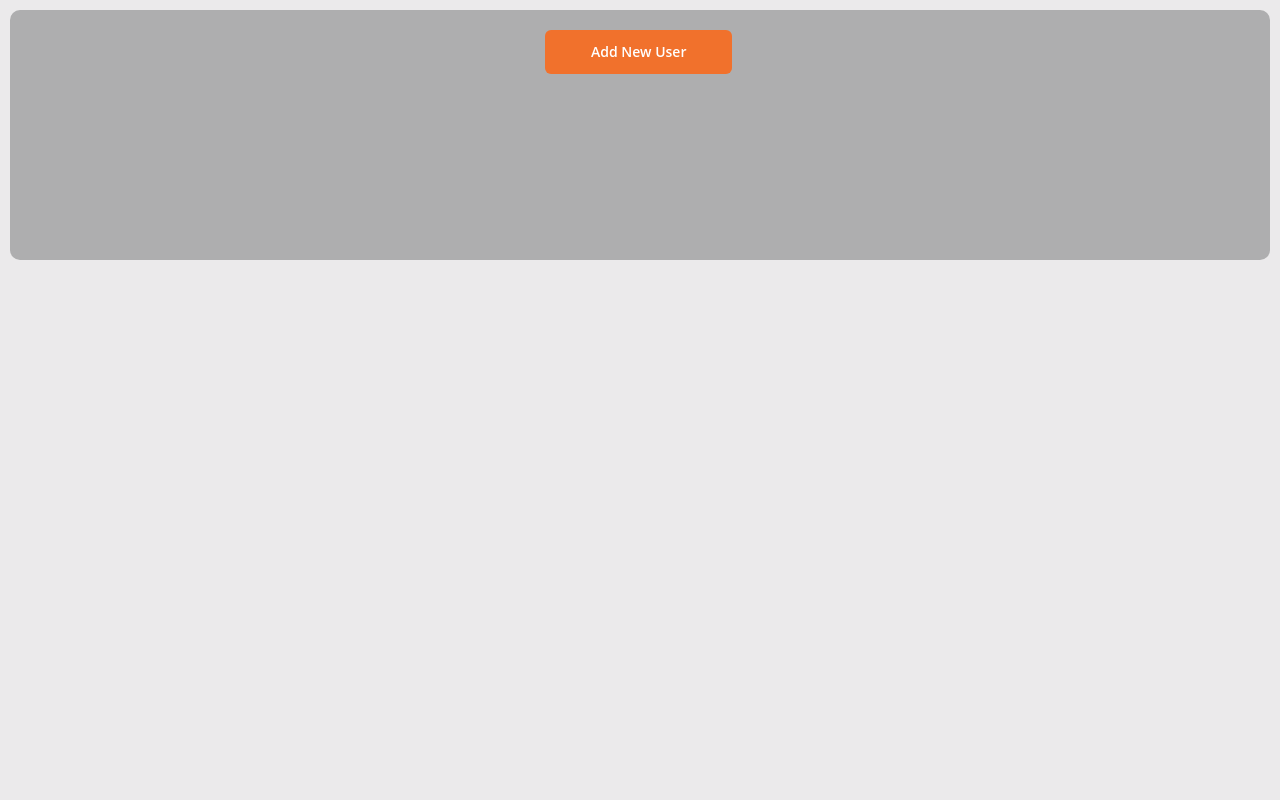
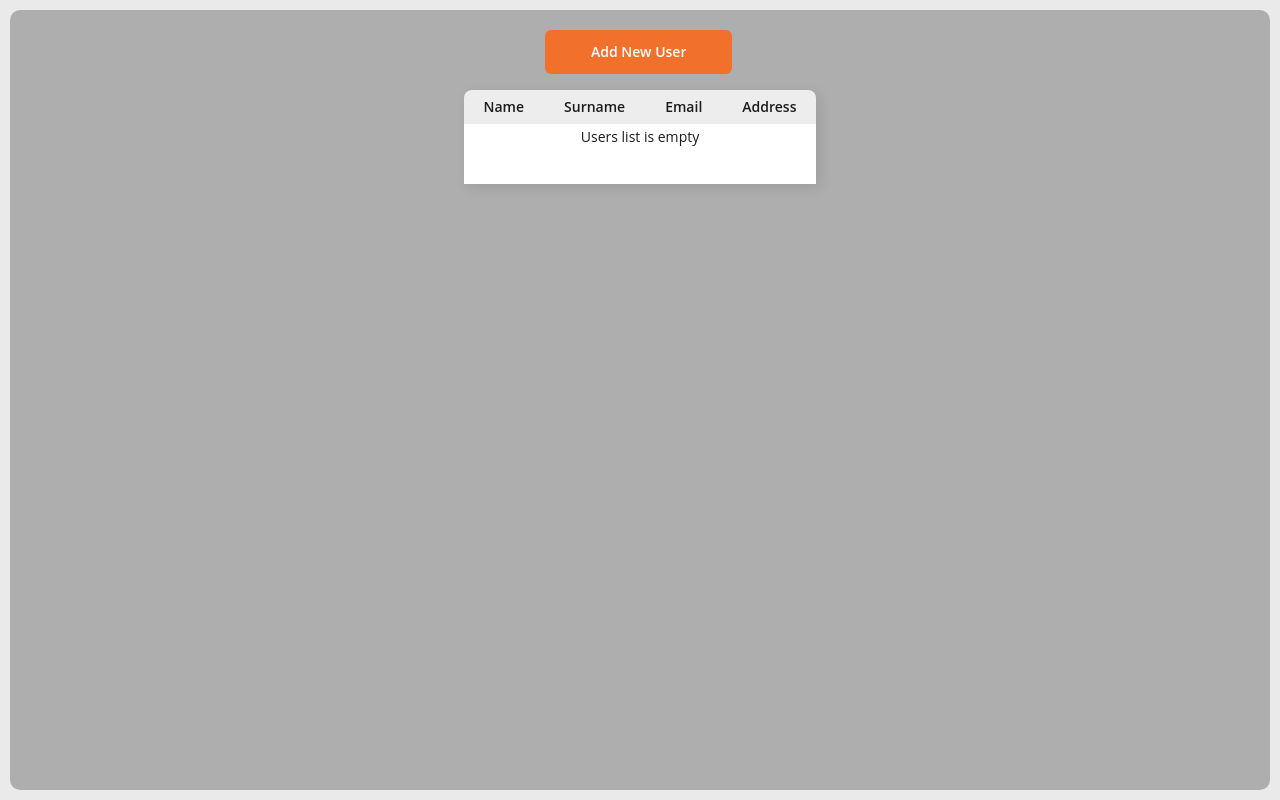
Before and after one commit to renatas7/user-register-form2, a React (Create React App) app: page / in a window 1280 px wide. Built offline with nearby package versions, Linux system fonts and the light colour scheme.

Commit message:
add table component and push data from form to it

```diff
--- a/src/blocks/form/form.js
+++ b/src/blocks/form/form.js
@@ -2,6 +2,7 @@ import React, { useState } from 'react';
 import { connect } from 'react-redux';
 import { actions } from './../../state';
 import { Input } from './../../components';
+// import styles from './form.module.scss';
 import PropTypes from 'prop-types';
 
 const Form = ({ data, dispatch }) => {
@@ -20,6 +21,7 @@ const Form = ({ data, dispatch }) => {
       email: values.email,
       address: values.address,
     };
+
     dispatch(actions.form.formState(formData));
   };
 
@@ -32,6 +34,7 @@ const Form = ({ data, dispatch }) => {
         value={values.name}
         placeholder="Name"
       />
+      {/* <p className={styles.validationMessage}>Name is required </p> */}
       <Input
         name="surname"
         type="string"
--- a/src/components/index.js
+++ b/src/components/index.js
@@ -3,3 +3,5 @@ export { default as Paper } from './paper/paper.js';
 export { default as Backdrop } from './backdrop/backdrop.js';
 export { default as Button } from './buttons/button/button';
 export { default as Input } from './input/input';
+export { default as Table } from './table/table';
+export * from './table/table';
--- a/src/components/paper/paper.module.scss
+++ b/src/components/paper/paper.module.scss
@@ -5,5 +5,5 @@
   padding: 2rem;
   border-radius: 1rem;
   height: 100%;
-  min-height: 25rem;
+  min-height: calc(100vh - 2rem);
 }
--- /dev/null
+++ b/src/components/table/table.js
@@ -0,0 +1,91 @@
+import React from 'react';
+import { Link } from 'react-router-dom';
+import PropTypes from 'prop-types';
+
+import styles from './table.module.scss';
+
+const Table = ({ children, header, filter, isEmpty }) => {
+  const row = Array.from({ length: header.length });
+
+  const renderHeader = () =>
+    header.map((col, i) => (
+      <span className={styles.headerCell} key={i} role="columnheader">
+        {filter ? col : <div className={styles.headerTitle}>{col}</div>}
+      </span>
+    ));
+
+  const renderEmptyRow = () =>
+    isEmpty && (
+      <div className={styles.emptyRow}>
+        {row.map((_, i) => (
+          <TableCell key={i}> </TableCell>
+        ))}
+      </div>
+    );
+
+  return (
+    <div className={styles.main}>
+      <div className={styles.table} role="grid">
+        <div className={styles.header} role="presentation">
+          <div className={styles.headerRow} role="row">
+            {renderHeader()}
+          </div>
+        </div>
+        <div className={styles.body} role="presentation">
+          {children}
+        </div>
+        {renderEmptyRow()}
+      </div>
+      {isEmpty && <p className={styles.infoText}>Users list is empty</p>}
+    </div>
+  );
+};
+
+export const TableRow = ({ children, url, onClick }) =>
+  url ? (
+    <Link className={styles.bodyRow} to={url} role="row">
+      {children}
+    </Link>
+  ) : (
+    <div className={styles.bodyRow} onClick={onClick} role="row">
+      {children}
+    </div>
+  );
+
+export const TableCell = ({ children }) => (
+  <span className={styles.bodyCell} role="gridcell">
+    {children}
+  </span>
+);
+
+Table.defaultProps = {
+  isEmpty: false,
+  filter: false,
+};
+
+Table.propTypes = {
+  children: PropTypes.node.isRequired,
+  header: PropTypes.array.isRequired,
+  isEmpty: PropTypes.bool.isRequired,
+};
+
+TableRow.defaultProps = {
+  url: null,
+  onClick: () => {},
+};
+
+TableRow.propTypes = {
+  url: PropTypes.string,
+  onClick: PropTypes.func,
+  children: PropTypes.node.isRequired,
+};
+
+TableCell.defaultProps = {
+  children: null,
+};
+
+TableCell.propTypes = {
+  children: PropTypes.node,
+};
+
+export default Table;
--- /dev/null
+++ b/src/components/table/table.module.scss
@@ -0,0 +1,99 @@
+.main {
+  display: inline-block;
+  position: relative;
+}
+
+.table {
+  display: table;
+  font-size: 1.4rem;
+  min-width: var(--content-width__sm);
+  border-collapse: collapse;
+  border-spacing: 0;
+  border-radius: var(--border-radius__lg) var(--border-radius__lg) 0 0;
+  box-shadow: 4px 4px 14px 0 rgba(0, 0, 0, 0.1);
+}
+
+.header {
+  display: table-header-group;
+}
+
+.headerRow {
+  display: table-row;
+  text-align: left;
+  font-weight: 600;
+  color: var(--color__font-dark);
+  background: var(--color__table-header-bg);
+}
+
+.headerCell {
+  display: table-cell;
+  white-space: nowrap;
+  padding: 1rem 2rem;
+
+  &:first-child {
+    border-top-left-radius: var(--border-radius__lg);
+  }
+  &:last-child {
+    border-top-right-radius: var(--border-radius__lg);
+  }
+
+  .headerTitle {
+    padding: 1.5rem;
+  }
+
+  &:hover {
+    background: var(--color__grey-light);
+    cursor: pointer;
+  }
+}
+
+.body {
+  display: table-row-group;
+  background: var(--color__white);
+}
+
+.bodyRow {
+  display: table-row;
+  color: var(--color__font-dark);
+  text-decoration: none;
+  border-bottom: 1px solid var(--color__grey-lighter);
+  padding: 2rem;
+
+  &:hover {
+    background: var(--color__grey-lighter);
+    cursor: pointer;
+  }
+}
+
+.bodyCell {
+  display: table-cell;
+  padding: 1.5rem;
+}
+
+.footerRow {
+  display: table-row;
+  height: 3.5rem;
+  background: var(--color__table-footer-bg);
+  text-align: left;
+  font-weight: 600;
+}
+
+.footerCell {
+  display: table-cell;
+  padding: 1.5rem;
+}
+
+.emptyRow {
+  display: table-row;
+  height: 6rem;
+  background: #fff;
+}
+
+.infoText {
+  color: var(--color__font-dark);
+  font-size: 1.4rem;
+  position: absolute;
+  top: 50%;
+  left: 50%;
+  transform: translate(-50%, -50%);
+}
--- a/src/modals/formModal/formModal.js
+++ b/src/modals/formModal/formModal.js
@@ -12,7 +12,30 @@ const FormModal = ({ dispatch, open, formData }) => {
   };
 
   const save = () => {
-    dispatch(actions.form.addUser(formData));
+    // if (
+    //   formData.name.length === 0 ||
+    //   formData.surname.length === 0 ||
+    //   formData.email.length === 0 ||
+    //   formData.address.length === 0
+    // ) {
+    //   console.log('not valid');
+    // }
+
+    // if (formData.name.length === 0) {
+    //   console.log('Name is required');
+    // } else if (formData.surname.length === 0) {
+    //   console.log('Surname is required');
+    // }
+
+    // const hasEmptyInput = Object.values(formData).every(x => (x === null || x === ''));
+    // console.log(hasEmptyInput);
+    const data = {
+      id: Date.now(),
+      ...formData,
+    };
+    console.log(data);
+
+    dispatch(actions.form.addUser(data));
     dispatch(actions.form.clearForm());
     dispatch(actions.form.setRegisterModalOpenAction(false));
   };
--- a/src/pages/home/home.js
+++ b/src/pages/home/home.js
@@ -1,11 +1,18 @@
 import React, { useEffect, useCallback } from 'react';
 import { actions } from './../../state/actions';
 import { connect } from 'react-redux';
-import { WithSpinner, Paper, Button } from '../../components';
+import {
+  WithSpinner,
+  Paper,
+  Button,
+  Table,
+  TableRow,
+  TableCell,
+} from '../../components';
 import styles from './home.module.scss';
 import PropTypes from 'prop-types';
 
-const Home = ({ dispatch, loading }) => {
+const Home = ({ dispatch, loading, usersList }) => {
   const fetchSelectedLocation = useCallback(
     id => {
       dispatch(actions.form.updateDashboardAction());
@@ -20,6 +27,18 @@ const Home = ({ dispatch, loading }) => {
     dispatch(actions.form.setRegisterModalOpenAction(true));
   };
 
+  const tableHeader = ['Name', 'Surname', 'Email', 'Address'];
+
+  const renderTable = () =>
+    usersList.map(({ id, name, surname, email, address }) => (
+      <TableRow key={id}>
+        <TableCell>{name}</TableCell>
+        <TableCell>{surname}</TableCell>
+        <TableCell>{email}</TableCell>
+        <TableCell>{address}</TableCell>
+      </TableRow>
+    ));
+
   return (
     <WithSpinner loading={loading}>
       <Paper>
@@ -28,24 +47,21 @@ const Home = ({ dispatch, loading }) => {
             Add New User
           </Button>
         </div>
+        <Table header={tableHeader} filter={true} isEmpty={!usersList.length}>
+          {renderTable()}
+        </Table>
       </Paper>
     </WithSpinner>
   );
 };
 
 const mapStateToProps = state => ({
-  formData: state.formState.formData,
+  usersList: state.formState.usersList,
   loading: state.formState.isOnSync,
 });
 
 Home.propTypes = {
   loading: PropTypes.bool.isRequired,
-  formData: PropTypes.shape({
-    name: PropTypes.string.isRequired,
-    surname: PropTypes.string.isRequired,
-    email: PropTypes.string.isRequired,
-    address: PropTypes.string.isRequired,
-  }),
 };
 
 export default connect(mapStateToProps)(Home);
--- a/src/state/form/formReducer.js
+++ b/src/state/form/formReducer.js
@@ -4,6 +4,7 @@ const INITIAL_STATE = {
   isOnSync: false,
   registerModalIsOpen: false,
   formData: {
+    id: null,
     name: '',
     surname: '',
     email: '',
@@ -33,6 +34,7 @@ export const userReducer = (state = INITIAL_STATE, action) => {
       return {
         ...state,
         formData: {
+          id: null,
           name: '',
           surname: '',
           email: '',
```
Also changed, not shown: src/blocks/form/form.module.scss (added, +7 -0 lines), src/blocks/form/form.scss (deleted).
